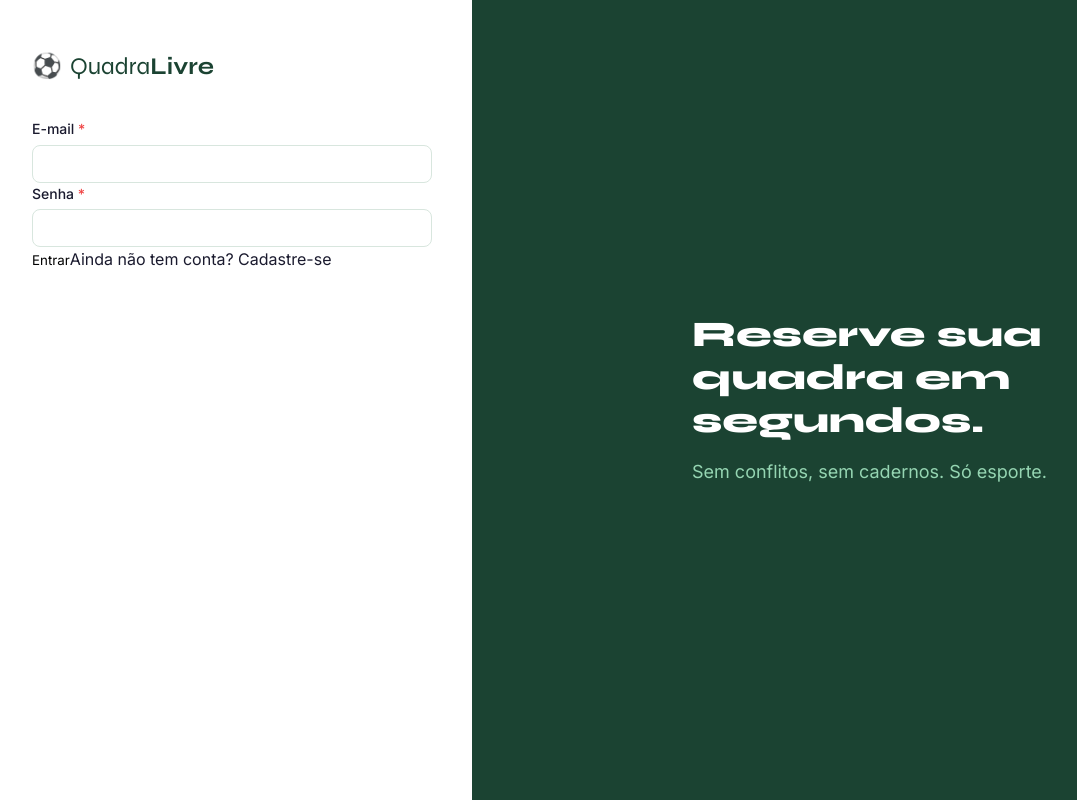
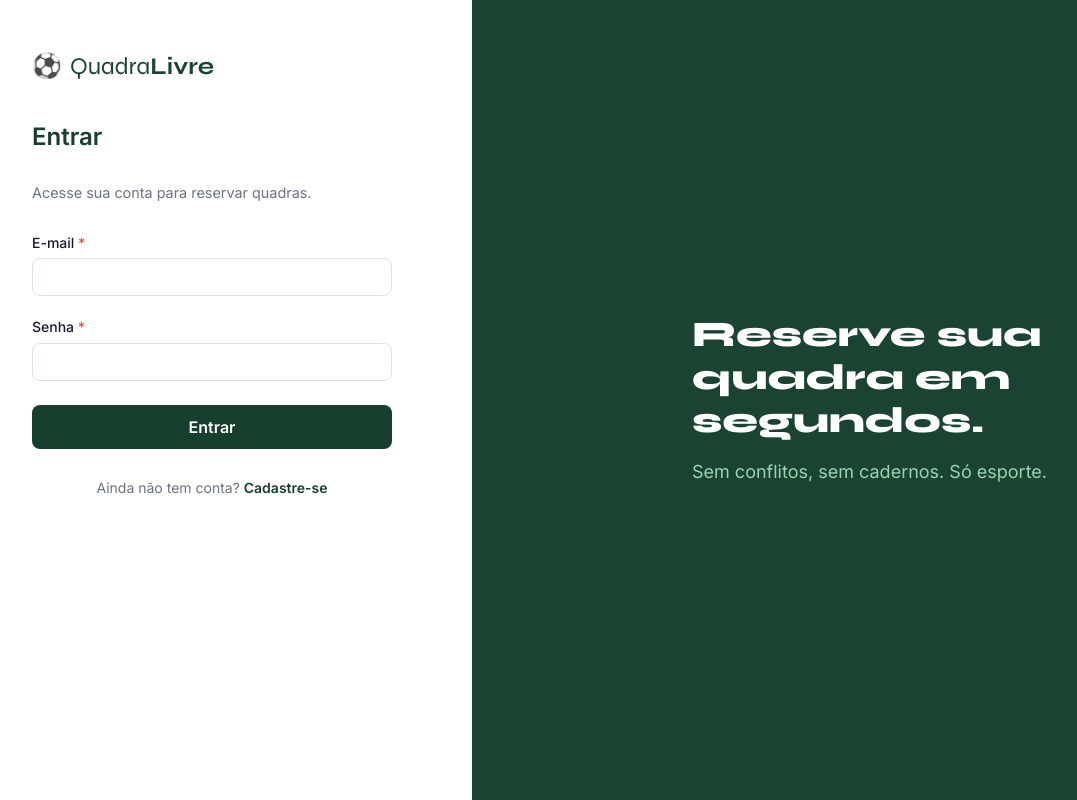
Before and after one commit to Squad-5-Bootcamp-Avanti/quadra-livre, a React (Vite) app in the folder frontend/: page /login in a window 1280 px wide. Shown: the whole page, without its empty margins (8-1085 px from the left). Built offline with nearby package versions, Linux system fonts and the light colour scheme; no server answers.

Commit message:
style(auth): estiliza telas de login e cadastro

```diff
--- a/frontend/src/pages/LoginPage.jsx
+++ b/frontend/src/pages/LoginPage.jsx
@@ -2,6 +2,7 @@ import { useState } from 'react';
 import { useNavigate, useLocation, Link } from 'react-router-dom';
 import { useAuth } from '../contexts/AuthContext';
 import Input from '../components/common/Input';
+import styles from './LoginPage.module.css';
 
 export default function LoginPage() {
   const [email, setEmail] = useState('');
@@ -31,7 +32,10 @@ export default function LoginPage() {
   }
 
   return (
-    <form onSubmit={handleSubmit}>
+    <form className={styles.form} onSubmit={handleSubmit}>
+      <h1 className={styles.title}>Entrar</h1>
+      <p className={styles.subtitle}>Acesse sua conta para reservar quadras.</p>
+
       <Input
         label="E-mail"
         type="email"
@@ -48,13 +52,15 @@ export default function LoginPage() {
         required
       />
 
-      {error && <p role="alert" className="form-error">{error}</p>}
+      {error && <p role="alert" className={styles.error}>{error}</p>}
 
-      <button type="submit" disabled={loading}>
+      <button type="submit" className={styles.submitButton} disabled={loading}>
         {loading ? 'Entrando...' : 'Entrar'}
       </button>
 
-      <Link to="/cadastro">Ainda não tem conta? Cadastre-se</Link>
+      <p className={styles.footerLink}>
+        Ainda não tem conta? <Link to="/cadastro">Cadastre-se</Link>
+      </p>
     </form>
   );
 }
--- /dev/null
+++ b/frontend/src/pages/LoginPage.module.css
@@ -0,0 +1,68 @@
+.form {
+  display: flex;
+  flex-direction: column;
+  gap: 20px;
+  width: 100%;
+  max-width: 360px;
+}
+
+.title {
+  font-size: 1.5rem;
+  font-weight: 700;
+  color: #173F2E;
+  margin-bottom: 4px;
+}
+
+.subtitle {
+  font-size: 0.9rem;
+  color: #6B7280;
+  margin-bottom: 8px;
+}
+
+.error {
+  background-color: #FEF2F2;
+  border: 1px solid #FCA5A5;
+  color: #B91C1C;
+  padding: 10px 12px;
+  border-radius: 6px;
+  font-size: 0.875rem;
+}
+
+.submitButton {
+  background-color: #173F2E;
+  color: #FFFFFF;
+  border: none;
+  border-radius: 8px;
+  padding: 12px 16px;
+  font-size: 1rem;
+  font-weight: 600;
+  cursor: pointer;
+  transition: background-color 0.15s ease;
+  margin-top: 4px;
+}
+
+.submitButton:hover:not(:disabled) {
+  background-color: #2F6F4F;
+}
+
+.submitButton:disabled {
+  background-color: #9CA3AF;
+  cursor: not-allowed;
+}
+
+.footerLink {
+  text-align: center;
+  font-size: 0.875rem;
+  color: #6B7280;
+  margin-top: 8px;
+}
+
+.footerLink a {
+  color: #173F2E;
+  font-weight: 600;
+  text-decoration: none;
+}
+
+.footerLink a:hover {
+  text-decoration: underline;
+}
--- a/frontend/src/pages/RegisterPage.jsx
+++ b/frontend/src/pages/RegisterPage.jsx
@@ -2,6 +2,7 @@ import { useState } from 'react';
 import { useNavigate, Link } from 'react-router-dom';
 import { useAuth } from '../contexts/AuthContext';
 import Input from '../components/common/Input';
+import styles from './RegisterPage.module.css';
 
 export default function RegisterPage() {
   const [name, setName] = useState('');
@@ -74,7 +75,10 @@ export default function RegisterPage() {
   }
 
   return (
-    <form onSubmit={handleSubmit}>
+    <form className={styles.form} onSubmit={handleSubmit}>
+      <h1 className={styles.title}>Criar conta</h1>
+      <p className={styles.subtitle}>Cadastre-se para começar a reservar quadras.</p>
+
       <Input
         label="Nome"
         type="text"
@@ -111,13 +115,15 @@ export default function RegisterPage() {
         required
       />
 
-      {error && <p role="alert" className="form-error">{error}</p>}
+      {error && <p role="alert" className={styles.error}>{error}</p>}
 
-      <button type="submit" disabled={loading}>
+      <button type="submit" className={styles.submitButton} disabled={loading}>
         {loading ? 'Criando conta...' : 'Cadastrar'}
       </button>
 
-      <Link to="/login">Já tem conta? Entrar</Link>
+      <p className={styles.footerLink}>
+        Já tem conta? <Link to="/login">Entrar</Link>
+      </p>
     </form>
   );
 }
--- /dev/null
+++ b/frontend/src/pages/RegisterPage.module.css
@@ -0,0 +1,68 @@
+.form {
+  display: flex;
+  flex-direction: column;
+  gap: 18px;
+  width: 100%;
+  max-width: 360px;
+}
+
+.title {
+  font-size: 1.5rem;
+  font-weight: 700;
+  color: #173F2E;
+  margin-bottom: 4px;
+}
+
+.subtitle {
+  font-size: 0.9rem;
+  color: #6B7280;
+  margin-bottom: 8px;
+}
+
+.error {
+  background-color: #FEF2F2;
+  border: 1px solid #FCA5A5;
+  color: #B91C1C;
+  padding: 10px 12px;
+  border-radius: 6px;
+  font-size: 0.875rem;
+}
+
+.submitButton {
+  background-color: #173F2E;
+  color: #FFFFFF;
+  border: none;
+  border-radius: 8px;
+  padding: 12px 16px;
+  font-size: 1rem;
+  font-weight: 600;
+  cursor: pointer;
+  transition: background-color 0.15s ease;
+  margin-top: 4px;
+}
+
+.submitButton:hover:not(:disabled) {
+  background-color: #2F6F4F;
+}
+
+.submitButton:disabled {
+  background-color: #9CA3AF;
+  cursor: not-allowed;
+}
+
+.footerLink {
+  text-align: center;
+  font-size: 0.875rem;
+  color: #6B7280;
+  margin-top: 8px;
+}
+
+.footerLink a {
+  color: #173F2E;
+  font-weight: 600;
+  text-decoration: none;
+}
+
+.footerLink a:hover {
+  text-decoration: underline;
+}
```
